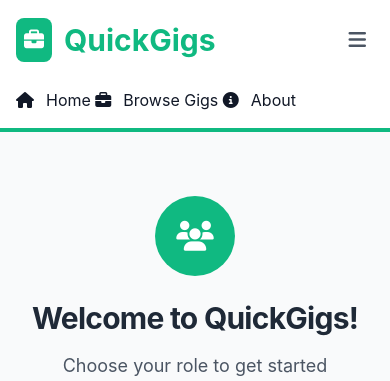
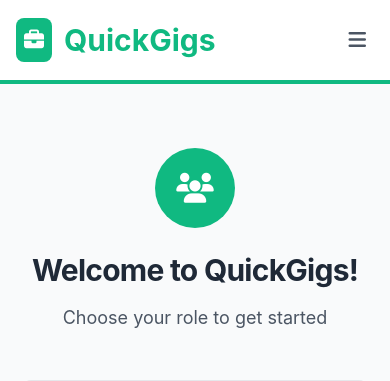
Before and after one commit to aransys/quickgigs-django, a Django app: page /accounts/choose-role/ in a window 390 px wide. Shown: the top 381 px of the page. Run offline with Django 4.2, Linux system fonts and the light colour scheme; the visitor is signed in with stand-in values (Sample User, id 1); parts of the project's set-up code (start-up, migrations or seed data) failed here and were passed over; some libraries are stand-ins or nearby versions.

Commit message:
Enhance mobile menu functionality and styling: Updated the mobile menu to include improved navigation links with active state styling, added a close button, and refined CSS for better visibility and transitions. Simplified button styles across gig-related templates for consistency.

```diff
--- a/gigs/templates/gigs/base.html
+++ b/gigs/templates/gigs/base.html
@@ -156,7 +156,7 @@
           </div>
           <!-- Mobile menu button -->
           <div class="md:hidden flex items-center">
-            <button onclick="toggleMobileMenu()" class="text-gray-600 hover:text-brand-500 p-2">
+            <button id="mobileMenuButton" onclick="toggleMobileMenu()" class="text-gray-600 hover:text-brand-500 p-2">
               <i class="fas fa-bars text-xl"></i>
             </button>
           </div>
@@ -164,21 +164,43 @@
       </div>
       <!-- Mobile Navigation -->
       <div id="mobileMenu" class="mobile-menu">
-        <div class="px-4 pt-2 pb-4 space-y-2">
-          <a href="{% url 'core:home' %}" class="mobile-nav-link">
-            <i class="fas fa-home mr-3"></i>Home
-          </a>
-          <a href="{% url 'gigs:gig_list' %}" class="mobile-nav-link">
-            <i class="fas fa-briefcase mr-3"></i>Browse Gigs
-          </a>
-          {% if user.is_authenticated and user.userprofile.is_employer %}
-          <a href="{% url 'gigs:gig_create' %}" class="mobile-nav-link">
-            <i class="fas fa-plus mr-3"></i>Post a Gig
-          </a>
-          {% endif %}
-          <a href="{% url 'core:about' %}" class="mobile-nav-link">
-            <i class="fas fa-info-circle mr-3"></i>About
-          </a>
+        <div class="mobile-menu-content p-6">
+          <button onclick="toggleMobileMenu()" class="absolute top-4 right-4 text-gray-500 hover:text-brand-500 text-2xl focus:outline-none">
+            <i class="fas fa-times"></i>
+          </button>
+          <nav class="flex flex-col gap-3 mt-8">
+            <a href="{% url 'core:home' %}" class="nav-link-improved{% if request.path == '/' %} nav-link-active{% endif %}" onclick="closeMobileMenu()">
+              <i class="fas fa-home mr-2"></i>Home
+            </a>
+            <a href="{% url 'gigs:gig_list' %}" class="nav-link-improved{% if request.path == '/gigs/' %} nav-link-active{% endif %}" onclick="closeMobileMenu()">
+              <i class="fas fa-search mr-2"></i>Browse Gigs
+            </a>
+            {% if user.is_authenticated %}
+            <a href="{% url 'gigs:gig_create' %}" class="nav-link-improved{% if request.path == '/gigs/post/' %} nav-link-active{% endif %}" onclick="closeMobileMenu()">
+              <i class="fas fa-plus mr-2"></i>Post Gig
+            </a>
+            {% endif %}
+            <a href="{% url 'core:about' %}" class="nav-link-improved{% if request.path == '/about/' %} nav-link-active{% endif %}" onclick="closeMobileMenu()">
+              <i class="fas fa-info-circle mr-2"></i>About
+            </a>
+            <a href="{% url 'core:contact' %}" class="nav-link-improved{% if request.path == '/contact/' %} nav-link-active{% endif %}" onclick="closeMobileMenu()">
+              <i class="fas fa-envelope mr-2"></i>Contact
+            </a>
+            {% if user.is_authenticated %}
+            <div class="border-t border-gray-200 my-4"></div>
+            <a href="{% url 'accounts:logout' %}" class="nav-link-improved text-red-600" onclick="closeMobileMenu()">
+              <i class="fas fa-sign-out-alt mr-2"></i>Sign Out
+            </a>
+            {% else %}
+            <div class="border-t border-gray-200 my-4"></div>
+            <a href="{% url 'accounts:login' %}" class="nav-link-improved" onclick="closeMobileMenu()">
+              <i class="fas fa-sign-in-alt mr-2"></i>Sign In
+            </a>
+            <a href="{% url 'accounts:signup' %}" class="nav-link-improved bg-brand-500 text-white" onclick="closeMobileMenu()">
+              <i class="fas fa-user-plus mr-2"></i>Sign Up
+            </a>
+            {% endif %}
+          </nav>
         </div>
       </div>
       <!-- Messages -->
@@ -240,7 +262,6 @@
         if (dropdown.classList.contains("show")) {
           dropdown.classList.remove("show");
         } else {
-          // Close any other open dropdowns first
           document.querySelectorAll(".dropdown-menu.show").forEach(menu => {
             menu.classList.remove("show");
           });
@@ -249,26 +270,31 @@
       }
 
       function toggleMobileMenu() {
+        console.log('toggleMobileMenu called');
         const menu = document.getElementById("mobileMenu");
-        menu.classList.toggle("show");
+        const button = document.getElementById("mobileMenuButton");
+        if (!menu.classList.contains("show")) {
+          menu.classList.add("show");
+          if (button) button.style.display = "none";
+        } else {
+          menu.classList.remove("show");
+          if (button) button.style.display = "inline-flex";
+        }
+      }
+
+      function closeMobileMenu() {
+        const menu = document.getElementById("mobileMenu");
+        const button = document.getElementById("mobileMenuButton");
+        menu.classList.remove("show");
+        if (button) button.style.display = "inline-flex";
       }
 
       // Close dropdown when clicking outside
       document.addEventListener("click", function(event) {
         const dropdown = document.getElementById("userDropdown");
         const button = document.querySelector(".user-menu-button");
-        if (!dropdown.contains(event.target) && !button.contains(event.target)) {
+        if (dropdown && !dropdown.contains(event.target) && !button.contains(event.target)) {
           dropdown.classList.remove("show");
-        }
-      });
-
-      // Close dropdown on escape key
-      document.addEventListener('keydown', function(event) {
-        if (event.key === 'Escape') {
-          const dropdown = document.getElementById("userDropdown");
-          if (dropdown && dropdown.classList.contains("show")) {
-            dropdown.classList.remove("show");
-          }
         }
       });
     </script>
--- a/gigs/templates/gigs/gig_list.html
+++ b/gigs/templates/gigs/gig_list.html
@@ -30,7 +30,7 @@
             href="{% url 'gigs:gig_create' %}"
             class="btn-primary"
           >
-            <i class="fas fa-plus mr-3"></i>Post a Gig
+            <i class="fas fa-plus mr-2"></i>Post a Gig
           </a>
         </div>
       </div>
@@ -104,7 +104,7 @@
       </div>
       <a
         href="{% url 'gigs:gig_create' %}"
-        class="btn-success text-lg px-8 py-3 shadow-lg hover:shadow-xl"
+        class="btn-primary"
       >
         <i class="fas fa-plus mr-2"></i>Post a Gig
       </a>
@@ -214,7 +214,7 @@
         </p>
         <a
           href="{% url 'gigs:gig_create' %}"
-          class="btn-success text-lg px-8 py-4 shadow-lg hover:shadow-xl"
+          class="btn-primary"
         >
           <i class="fas fa-plus mr-2"></i>Post Your First Gig
         </a>
--- a/static/css/components.css
+++ b/static/css/components.css
@@ -214,15 +214,37 @@
 
 /* Mobile menu improvements */
 .mobile-menu {
-  @apply fixed inset-0 bg-black bg-opacity-50 z-40 lg:hidden;
+  position: fixed;
+  inset: 0;
+  background: rgba(0,0,0,0.5);
+  z-index: 40;
+  opacity: 0;
+  pointer-events: none;
+  visibility: hidden;
+  transition: opacity 0.3s, visibility 0.3s;
 }
-
+.mobile-menu.show {
+  opacity: 1;
+  pointer-events: auto;
+  visibility: visible;
+}
 .mobile-menu-content {
-  @apply fixed top-0 right-0 h-full w-64 bg-white shadow-xl transform translate-x-full transition-transform duration-300 ease-in-out;
+  position: fixed;
+  top: 0;
+  right: 0;
+  height: 100%;
+  width: 18rem;
+  background: #fff;
+  border-radius: 0 0 0 2rem;
+  box-shadow: 0 8px 32px 0 rgba(60, 72, 88, 0.18), 0 2px 8px 0 rgba(60, 72, 88, 0.10);
+  transform: translateX(100%);
+  transition: transform 0.3s cubic-bezier(0.4,0,0.2,1);
+  will-change: transform;
+  padding-top: 2rem;
+  padding-bottom: 2rem;
 }
-
-.mobile-menu-content.show {
-  @apply translate-x-0;
+.mobile-menu.show .mobile-menu-content {
+  transform: translateX(0);
 }
 
 /* Ensure mobile menu is never shown on desktop */
```
